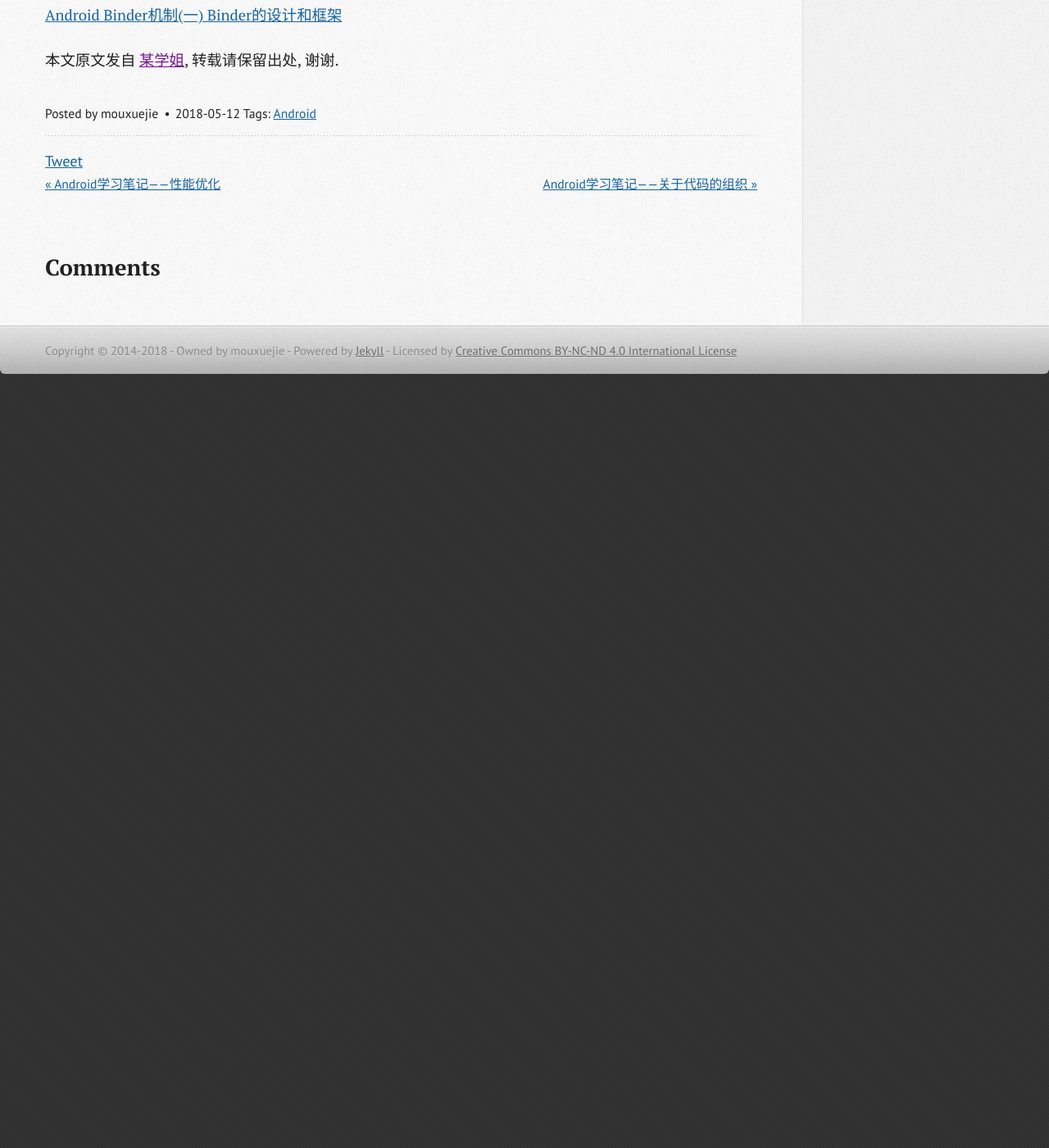
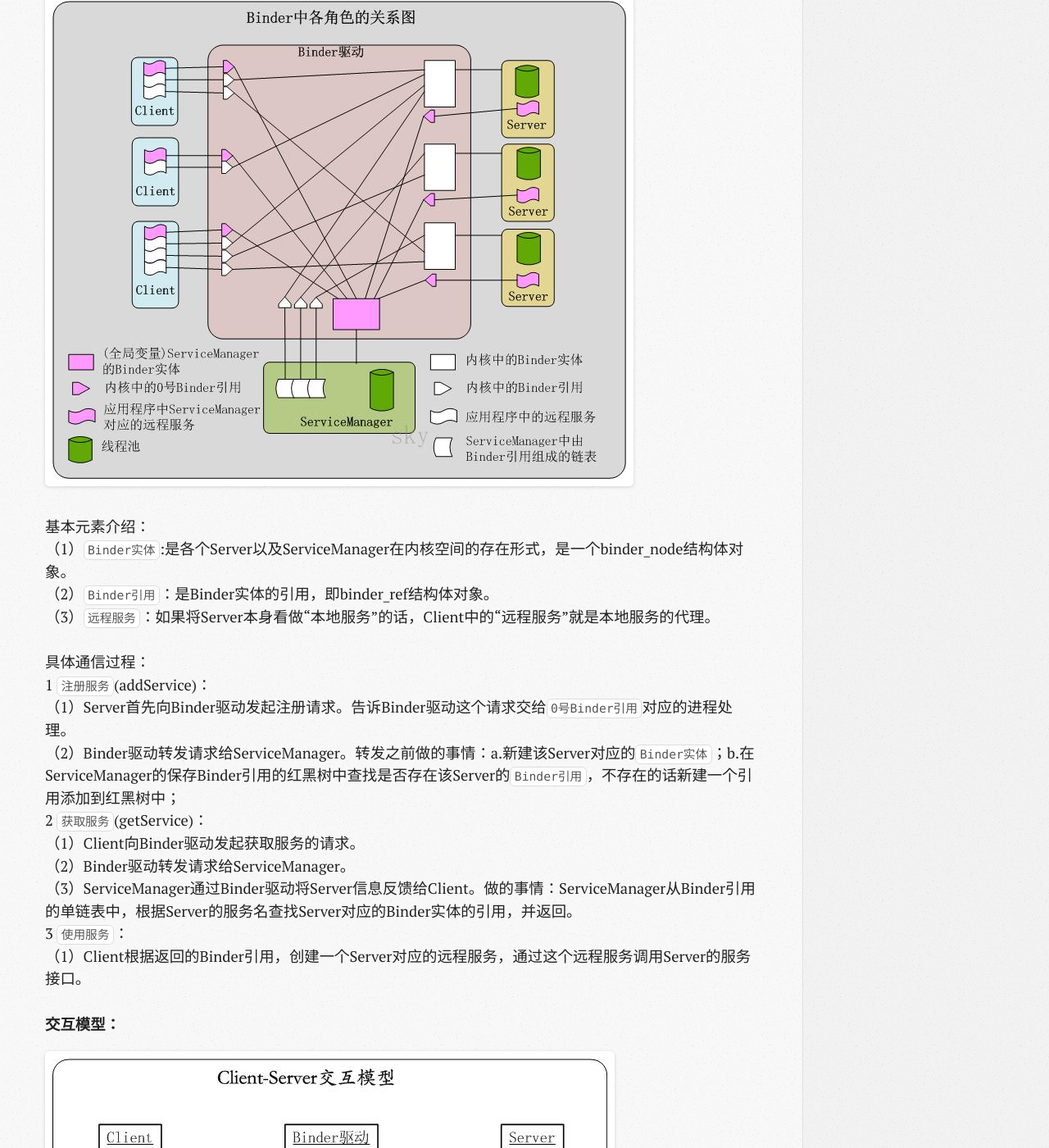
Before and after one commit to wangxinghe/wangxinghe.github.io, a Jekyll site: the page built from _posts/2018-05-12-learning-notes-binder.md, in a window 1280 px wide and 1400 px high, scrolled down 3059 px. Shown: the whole window at 82% size. Built offline with Jekyll 4.4.1, drawn with Linux system fonts in a browser that asks for light colours; comment, search, counter and statistics services are not loaded; before the commit the page ends 3560 px from its top, so only the background shows below that; some of the changed text lies outside the part shown.

Commit message:
[update]

```diff
--- a/_posts/2018-05-12-learning-notes-binder.md
+++ b/_posts/2018-05-12-learning-notes-binder.md
@@ -44,12 +44,65 @@ tags: [Android]
 
 ![](/image/2018-05-12-learning-notes-binder/binder_frame.png)
 
+Android系统是基于Linux的操作系统，内存最大为4G，0～3G为`用户空间`，3～4G为`内核空间`。
+
+应用程序运行在用户空间，Kernel和驱动运行在内核空间。不同应用程序之间的通信需要通过内核进行中转。
+
+用户空间：ServiceManager、Server、Client。
+内核空间：Binder驱动。
+
+PS：所谓用户空间并不是说Framework层以上的应用层，Kernel层之上的Native／Framework层都属于用户空间。
+
 ### 3、Binder通信过程
+
+#### 简略版的通信过程：
 
 ![](/image/2018-05-12-learning-notes-binder/IPC-Binder.jpg)
 
+（1）`注册服务`(addService)：Server进程要先注册Service到ServiceManager。该过程：Server是客户端，ServiceManager是服务端。
+（2）`获取服务`(getService)：Client进程使用某个Service前，须先向ServiceManager中获取相应的Service。该过程：Client是客户端，ServiceManager是服务端。
+（3）`使用服务`：Client根据得到的Service信息建立与Service所在的Server进程通信的通路，然后就可以直接与Service交互。该过程：client是客户端，server是服务端。
+
+以上这个过程并不是Framework层之上的通信，而是Native层和Kernel层之间的通信。Framework层将通信。
+
+看一下[Binder系列7—framework层分析](http://gityuan.com/2015/11/21/binder-framework/) 可能理解的更好。
+
+#### 详细版的通信过程：
 
 ![](/image/2018-05-12-learning-notes-binder/binder_4relationship.jpg)
+
+基本元素介绍：
+（1）`Binder实体`:是各个Server以及ServiceManager在内核空间的存在形式，是一个binder_node结构体对象。
+（2）`Binder引用`：是Binder实体的引用，即binder_ref结构体对象。
+（3）`远程服务`：如果将Server本身看做“本地服务”的话，Client中的“远程服务”就是本地服务的代理。
+
+具体通信过程：
+1 `注册服务`(addService)：
+（1）Server首先向Binder驱动发起注册请求。告诉Binder驱动这个请求交给`0号Binder引用`对应的进程处理。
+（2）Binder驱动转发请求给ServiceManager。转发之前做的事情：a.新建该Server对应的`Binder实体`；b.在ServiceManager的保存Binder引用的红黑树中查找是否存在该Server的`Binder引用`，不存在的话新建一个引用添加到红黑树中；
+2 `获取服务`(getService)：
+（1）Client向Binder驱动发起获取服务的请求。
+（2）Binder驱动转发请求给ServiceManager。
+（3）ServiceManager通过Binder驱动将Server信息反馈给Client。做的事情：ServiceManager从Binder引用的单链表中，根据Server的服务名查找Server对应的Binder实体的引用，并返回。
+3 `使用服务`：
+（1）Client根据返回的Binder引用，创建一个Server对应的远程服务，通过这个远程服务调用Server的服务接口。
+
+#### 交互模型：
+
+![](/image/2018-05-12-learning-notes-binder/binder_communication.jpg)
+
+
+- (01) Server进程启动之后，会进入中断等待状态，等待Client的请求。
+- (02) 当Client需要和Server通信时，会将请求发送给Binder驱动。
+- (03) Binder驱动收到请求之后，会唤醒Server进程。
+- (04) 接着，Binder驱动还会反馈信息给Client，告诉Client：它发送给Binder驱动的请求，Binder驱动已经收到。
+- (05) Client将请求发送成功之后，就进入等待状态。等待Server的回复。
+- (06) Binder驱动唤醒Server之后，就将请求转发给Server进程。
+- (07) Server进程解析出请求内容，并将回复内容发送给Binder驱动。
+- (08) Binder驱动收到回复之后，唤醒Client进程。
+- (09) 接着，Binder驱动还会反馈信息给Server，告诉Server：它发送给Binder驱动的回复，Binder驱动已经收到。
+- (10) Server将回复发送成功之后，再次进入等待状态，等待Client的请求。
+- (11) 最后，Binder驱动将回复转发给Client。
 
 ### 4、Java层Binder分析
 
@@ -57,4 +110,5 @@ tags: [Android]
 
 ### 5、参考文档
 
-[Android Binder机制(一) Binder的设计和框架](http://wangkuiwu.github.io/2014/09/01/Binder-Introduce/)
+（1）[Android Binder机制(一) Binder的设计和框架](http://wangkuiwu.github.io/2014/09/01/Binder-Introduce/)
+（2）[Binder系列—开篇](http://gityuan.com/2015/10/31/binder-prepare/)
```
Also changed, not shown: image/2018-05-12-learning-notes-binder/binder_communication.jpg (added).
